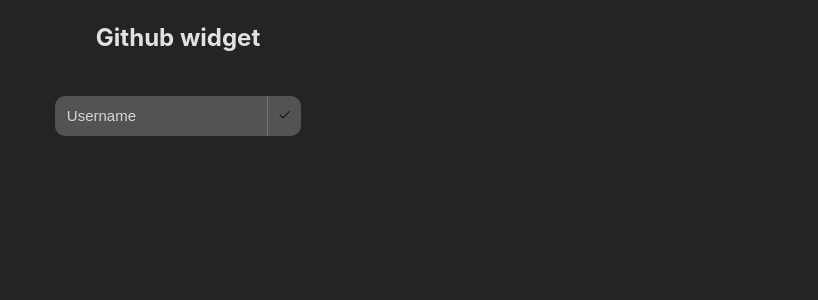
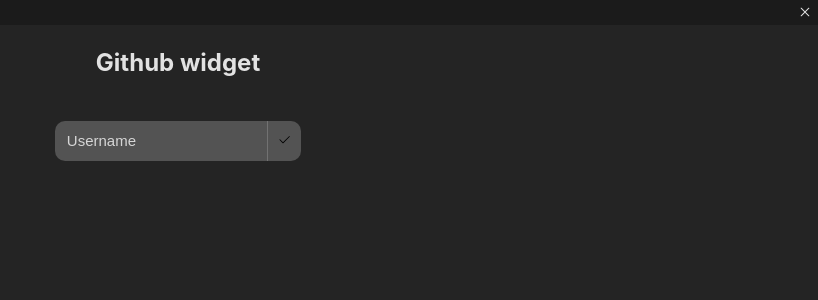
Before and after one commit to FernandoSSI/GithubWidget, a React (Vite) app in the folder GithubWidget/: page / in a window 1280 px wide. Shown: the top 300 px of the page, without its empty margins (462-1280 px from the left). Built offline with nearby package versions, Linux system fonts and the light colour scheme.

Commit message:
getting the image by username

```diff
--- a/GithubWidget/src/App.tsx
+++ b/GithubWidget/src/App.tsx
@@ -5,19 +5,19 @@
 
 function App() {
   const [currentPage, setCurrentPage] = useState<'first' | 'streak'>('first');
+  const [username, setUsername] = useState('')
+  const [theme, setTheme] = useState('')
 
   const openStreakPage = () => {
     setCurrentPage('streak');
-    window.resizeTo(400, 158)
-
-    new Window()
+    window.resizeTo(400, 183)
   };
 
   return (
     <>
       <div id='mainContainer'>
-        {currentPage == 'first' && <UserSelection openStreak={openStreakPage} />}
-        {currentPage == 'streak' && <Streak />}
+        {currentPage == 'first' && <UserSelection openStreak={openStreakPage} setUser={setUsername} />}
+        {currentPage == 'streak' && <Streak user={username} theme={theme} />}
       </div>
     </>
   )
--- a/GithubWidget/src/pages/Streak.css
+++ b/GithubWidget/src/pages/Streak.css
@@ -2,30 +2,34 @@
     margin-bottom: 0;
     padding: 0;
     background-color: transparent;
-    -webkit-app-region: drag;
     position: fixed;
 }
 
 #streakImg{
     width: 100%;
-
     height: auto;
     -webkit-app-region: drag;
 }
 
 #titleBar{
-    height: 20px;
+    height: 25px;
     width: 100%;
     display: flex;
     justify-content: end;
-    z-index: 100;
-    position: fixed;
-    -webkit-app-region: no-drag;
+    background: #0000003f;
+    z-index: 1000;
+}
+
+#blank{
+    -webkit-app-region: drag;
+    width: 100%;
 }
 
 #close{
     margin-right: 5px;
     margin-top: 2px;
+    cursor: pointer;
+
 }
 
 #gear{
--- a/GithubWidget/src/pages/Streak.tsx
+++ b/GithubWidget/src/pages/Streak.tsx
@@ -1,17 +1,31 @@
 import { GoGear, GoX } from 'react-icons/go'
 import './Streak.css'
+import { useState } from 'react'
 
-const Streak = () => {
+interface props{
+  user: string,
+  theme: string
+}
+
+const Streak = ({user, theme}: props) => {
+
+  const url = "https://streak-stats.demolab.com/?user=" + user + "&hide_border=true&theme=" + theme
+
 
   return (
-    <div id='streakContainer'>
+    <>
+      <div id='titleBar'>
+        <span id='blank'></span>
+        <span id='gear' ><GoGear /></span>
+        <span id='close' onClick={close}> <GoX /></span>
+      </div>
 
-        <div id='titleBar'>
-          <span id='gear' ><GoGear/></span>
-          <span id='close' onClick={close}><GoX/></span>
-        </div>
-        <img src="https://streak-stats.demolab.com/?user=FernandoSSI&hide_border=true&theme=tokyonight&locale=pt_BR" alt="" id='streakImg'/>
-    </div>
+      <div id='streakContainer'>
+        <img src= {url} alt="" id='streakImg' />
+      </div>
+
+    </>
+
   )
 }
 
--- a/GithubWidget/src/pages/UserSelection.tsx
+++ b/GithubWidget/src/pages/UserSelection.tsx
@@ -5,9 +5,10 @@
 
 interface props {
   openStreak: any;
+  setUser: any
 }
 
-function UserSelection({ openStreak }: props) {
+function UserSelection({ openStreak, setUser }: props) {
   const [username, setUsername] = useState('');
   const [profilePic, setProfilePic] = useState('');
   const [error, setError] = useState('');
@@ -19,6 +20,7 @@
     try {
       const response = await axios.get(`https://api.github.com/users/${username}`);
       setProfilePic(response.data.avatar_url);
+      setUser(username)
     } catch (error) {
       setError('Usuário não encontrado');
     }
@@ -30,6 +32,11 @@
 
   return (
     <>
+
+      <div id='titleBar'>
+        <span id='blank'></span>
+        <span id='close' onClick={close}> <GoX /></span>
+      </div>
       <div id='UserSelectionContainer'>
 
         <h2>Github widget</h2>
```
Also changed, not shown: GithubWidget/electron/main.ts (+15 -5 lines).
